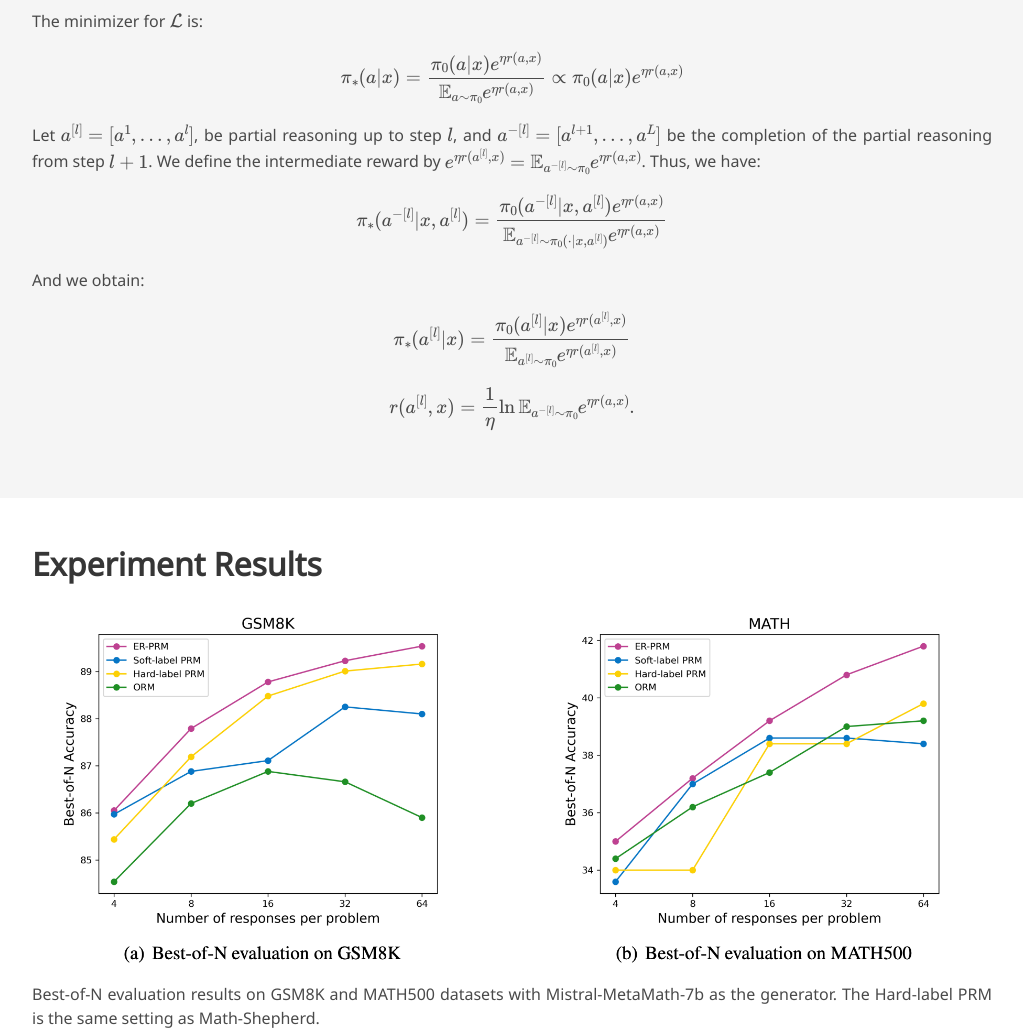
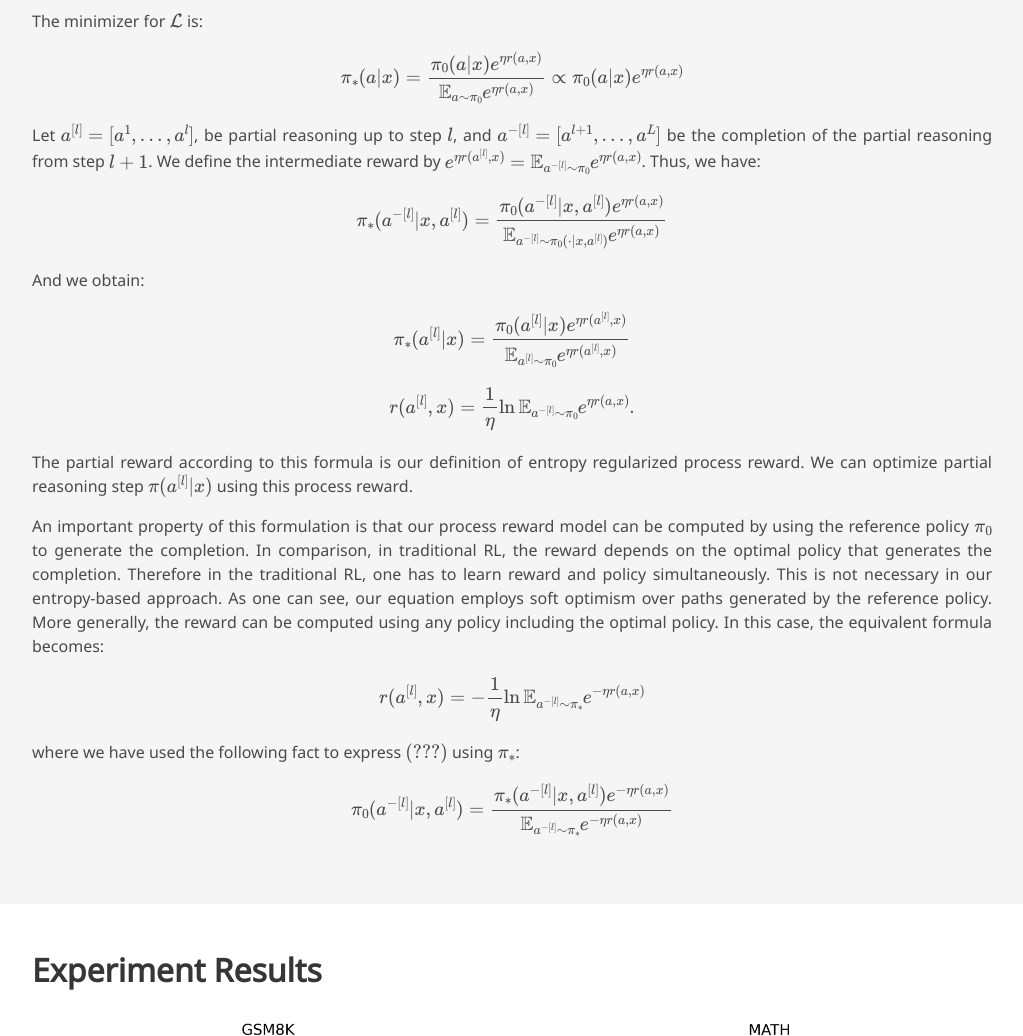
Before and after one commit to hanningzhang/math-prm, a plain HTML site: page index.html in a window 1280 px wide. Shown: the part 2180-3216 px from the top of the page, without its empty margins (128-1151 px from the left). Drawn offline with nearby package versions, Linux system fonts and the light colour scheme; some icons are missing; a web font is replaced by a local one.

Commit message:
Update index.html

```diff
--- a/index.html
+++ b/index.html
@@ -257,6 +257,26 @@ under entropy-regularization.
               \frac{1}{\eta} \ln
               \mathbb{E}_{a^{-[l]}\sim\pi_0}e^{\eta r(a,x)}.
             \]
+            The partial reward according to this formula is our definition of entropy regularized process reward.
+            We can optimize partial
+          reasoning step \(\pi(a^{[l]}|x)\) using this process reward.
+          </p>
+          <p>
+            An important property of this formulation is that our process reward model can be computed by using the reference policy \(\pi_0\) to generate the completion.
+            In comparison, in traditional RL, the reward depends on the optimal policy that generates the completion.
+            Therefore in the traditional RL, one has to learn reward and policy simultaneously. This is not necessary in our entropy-based approach.
+            As one can see, our equation employs soft optimism over paths generated by the reference policy.
+            More generally, the reward can be computed using any policy including the optimal policy. In this case, the equivalent formula becomes:
+            \[
+              r(a^{[l]}, x) =
+              -\frac{1}{\eta}
+              \ln{\mathbb{E}}_{a^{-[l]}\sim\pi_*}e^{-\eta r(a,x)}
+            \]
+            where we have used the following fact to express \(\eqref{eq:prm}\) using \(\pi_*\):
+            \[
+              \pi_0(a^{-[l]}|x, a^{[l]}) =
+               \frac{\pi_*(a^{-[l]}|x, a^{[l]})e^{-\eta r(a,x)}}{\mathbb{E}_{a^{-[l]}\sim\pi_*}e^{-\eta r(a,x)}}
+            \]
           </p>
         </div>
       </div>
```
